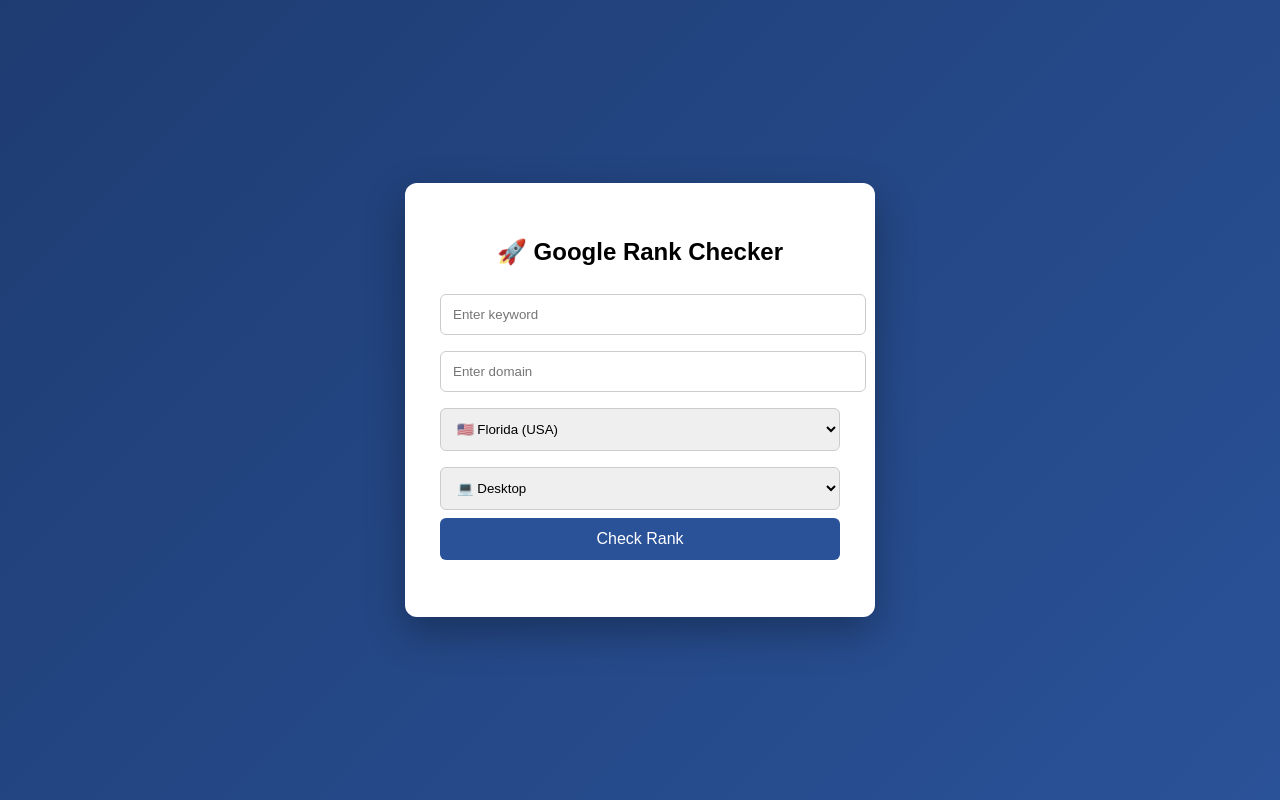
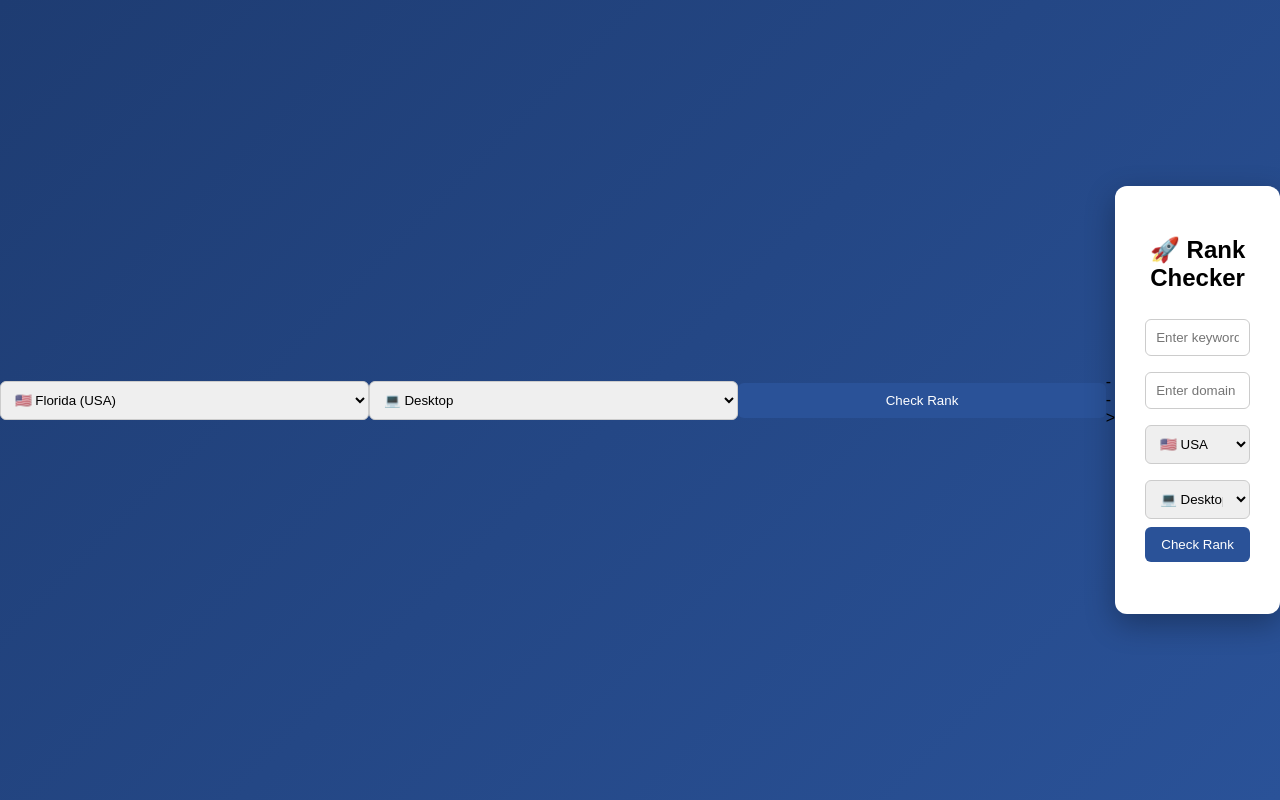
Before and after one commit to Sompa-Bhui/rank-checker, a Flask app: page / in a window 1280 px wide. Run offline with Flask 3, Linux system fonts and the light colour scheme.

Commit message:
final version

```diff
--- a/app.py
+++ b/app.py
@@ -740,18 +740,105 @@
 #     app.run()
 
 
+# from flask import Flask, request, jsonify, render_template
+# import requests
+# import os
+
+# app = Flask(__name__)
+
+# # ✅ Vercel env variable
+# SERP_API_KEY = os.environ.get("SERP_API_KEY")
+
+# # 👉 Local testing fallback
+# if not SERP_API_KEY:
+#     SERP_API_KEY = "20518f671f85fe023c84f04664ebf78be13b63560729f225b395d6d099344154"
+
+# usage_count = 0
+
+
+# @app.route("/")
+# def home():
+#     return render_template("index.html")
+
+
+# @app.route("/api/rank")
+# def get_rank():
+#     global usage_count
+#     usage_count += 1
+
+#     keyword = request.args.get("keyword")
+#     domain = request.args.get("domain")
+#     location = request.args.get("location")
+#     device = request.args.get("device")
+
+#     if not keyword or not domain or not location or not device:
+#         return jsonify({"error": "Missing parameters"})
+
+#     url = "https://serpapi.com/search.json"
+
+#     # 🔥 COUNTRY DETECTION
+#     if "United States" in location:
+#         gl = "us"
+#     else:
+#         gl = "ca"
+
+#     params = {
+#         "q": keyword,
+#         "api_key": SERP_API_KEY,
+#         "location": location,
+#         "gl": gl,
+#         "hl": "en",
+#         "device": device,
+#         "engine": "google",
+#         "num": 100
+#     }
+
+#     try:
+#         res = requests.get(url, params=params)
+#         data = res.json()
+
+#         # 🔍 DEBUG (optional)
+#         print("\n--- DEBUG RESULTS ---")
+#         if "organic_results" in data:
+#             for r in data["organic_results"][:20]:
+#                 print(r.get("position"), r.get("link"))
+
+#         rank = "Not found"
+
+#         if "organic_results" in data:
+#             for result in data["organic_results"]:
+#                 link = result.get("link", "")
+#                 position = result.get("position", 0)
+
+#                 if domain.lower() in link.lower():
+#                     rank = position
+#                     break
+
+#         return jsonify({
+#             "rank": rank,
+#             "usage": usage_count
+#         })
+
+#     except Exception as e:
+#         return jsonify({
+#             "error": str(e)
+#         })
+
+
+
+# app = app
+
+
 from flask import Flask, request, jsonify, render_template
 import requests
 import os
 
 app = Flask(__name__)
 
-# ✅ Vercel env variable
 SERP_API_KEY = os.environ.get("SERP_API_KEY")
 
-# 👉 Local testing fallback
 if not SERP_API_KEY:
-    SERP_API_KEY = "20518f671f85fe023c84f04664ebf78be13b63560729f225b395d6d099344154"
+    SERP_API_KEY = "YOUR_SERP_API_KEY_HERE"
 
 usage_count = 0
 
@@ -771,13 +858,10 @@ def get_rank():
     location = request.args.get("location")
     device = request.args.get("device")
 
-    if not keyword or not domain or not location or not device:
-        return jsonify({"error": "Missing parameters"})
+    if not keyword or not domain:
+        return jsonify({"error": "Missing input"})
 
-    url = "https://serpapi.com/search.json"
-
-    # 🔥 COUNTRY DETECTION
-    if "United States" in location:
+    if location == "United States":
         gl = "us"
     else:
         gl = "ca"
@@ -794,25 +878,38 @@ def get_rank():
     }
 
     try:
-        res = requests.get(url, params=params)
+        res = requests.get("https://serpapi.com/search.json", params=params)
         data = res.json()
 
-        # 🔍 DEBUG (optional)
-        print("\n--- DEBUG RESULTS ---")
-        if "organic_results" in data:
-            for r in data["organic_results"][:20]:
-                print(r.get("position"), r.get("link"))
+        rank = "Not found"
+        position = 1
 
-        rank = "Not found"
-
-        if "organic_results" in data:
-            for result in data["organic_results"]:
-                link = result.get("link", "")
-                position = result.get("position", 0)
-
+        # 🔴 Ads
+        if "ads" in data:
+            for ad in data["ads"]:
+                link = ad.get("link", "")
                 if domain.lower() in link.lower():
                     rank = position
                     break
+                position += 1
+
+        # 🟡 Maps / Local
+        if rank == "Not found" and "local_results" in data:
+            for local in data["local_results"]:
+                link = local.get("website", "")
+                if link and domain.lower() in link.lower():
+                    rank = position
+                    break
+                position += 1
+
+        # 🟢 Organic
+        if rank == "Not found" and "organic_results" in data:
+            for result in data["organic_results"]:
+                link = result.get("link", "")
+                if link and domain.lower() in link.lower():
+                    rank = position
+                    break
+                position += 1
 
         return jsonify({
             "rank": rank,
@@ -820,10 +917,7 @@ def get_rank():
         })
 
     except Exception as e:
-        return jsonify({
-            "error": str(e)
-        })
-
+        return jsonify({"error": str(e)})
 
 
 app = app
--- a/static/script.js
+++ b/static/script.js
@@ -1,3 +1,27 @@
+// async function checkRank() {
+//   let keyword = document.getElementById("keyword").value;
+//   let domain = document.getElementById("domain").value;
+//   let location = document.getElementById("location").value;
+//   let device = document.getElementById("device").value;
+
+//   if (!keyword || !domain) {
+//     alert("Enter keyword & domain");
+//     return;
+//   }
+
+//   try {
+//     let res = await fetch(`/api/rank?keyword=${keyword}&domain=${domain}&location=${location}&device=${device}`);
+//     let data = await res.json();
+
+//     document.getElementById("result").innerText = "Rank: " + data.rank;
+//     document.getElementById("usage").innerText = "Monthly Usage: " + data.usage;
+
+//   } catch (error) {
+//     console.log("Error:", error);
+//   }
+// }
+
+
 async function checkRank() {
   let keyword = document.getElementById("keyword").value;
   let domain = document.getElementById("domain").value;
@@ -9,14 +33,16 @@ async function checkRank() {
     return;
   }
 
+  document.getElementById("result").innerText = "Checking...";
+
   try {
     let res = await fetch(`/api/rank?keyword=${keyword}&domain=${domain}&location=${location}&device=${device}`);
     let data = await res.json();
 
     document.getElementById("result").innerText = "Rank: " + data.rank;
-    document.getElementById("usage").innerText = "Monthly Usage: " + data.usage;
+    document.getElementById("usage").innerText = "Usage: " + data.usage;
 
   } catch (error) {
-    console.log("Error:", error);
+    document.getElementById("result").innerText = "Error";
   }
 }
--- a/static/style.css
+++ b/static/style.css
@@ -1,4 +1,4 @@
-body {
+/* body {
   margin: 0;
   font-family: Arial;
   background: linear-gradient(135deg, #1e3c72, #2a5298);
@@ -53,4 +53,53 @@ button:hover {
 #usage {
   margin-top: 10px;
   color: #555;
+} */
+
+
+
+body {
+  margin: 0;
+  font-family: Arial;
+  background: linear-gradient(135deg, #1e3c72, #2a5298);
+  height: 100vh;
+  display: flex;
+  justify-content: center;
+  align-items: center;
 }
+
+.container {
+  background: white;
+  padding: 30px;
+  border-radius: 12px;
+  width: 380px;
+  text-align: center;
+  box-shadow: 0 10px 30px rgba(0,0,0,0.3);
+}
+
+input, select {
+  width: 100%;
+  padding: 10px;
+  margin: 8px 0;
+  border-radius: 6px;
+  border: 1px solid #ccc;
+}
+
+button {
+  width: 100%;
+  padding: 10px;
+  background: #2a5298;
+  color: white;
+  border: none;
+  border-radius: 6px;
+  cursor: pointer;
+}
+
+button:hover {
+  background: #1e3c72;
+}
+
+#result {
+  margin-top: 15px;
+  font-size: 22px;
+  color: green;
+}
--- a/templates/index.html
+++ b/templates/index.html
@@ -1,4 +1,4 @@
-<!DOCTYPE html>
+<!-- <!DOCTYPE html>
 <html>
 <head>
   <title>Rank Checker</title>
@@ -32,4 +32,39 @@
 
 <script src="/static/script.js"></script>
 </body>
+</html> -->
+
+
+<!DOCTYPE html>
+<html>
+<head>
+  <title>Rank Checker</title>
+  <link rel="stylesheet" href="/static/style.css">
+</head>
+<body>
+
+<div class="container">
+  <h2>🚀 Rank Checker</h2>
+
+  <input id="keyword" placeholder="Enter keyword">
+  <input id="domain" placeholder="Enter domain">
+
+  <select id="location">
+    <option value="United States">🇺🇸 USA</option>
+    <option value="Canada">🇨🇦 Canada</option>
+  </select>
+
+  <select id="device">
+    <option value="desktop">💻 Desktop</option>
+    <option value="mobile">📱 Mobile</option>
+  </select>
+
+  <button onclick="checkRank()">Check Rank</button>
+
+  <p id="usage"></p>
+  <h3 id="result"></h3>
+</div>
+
+<script src="/static/script.js"></script>
+</body>
 </html>
```
